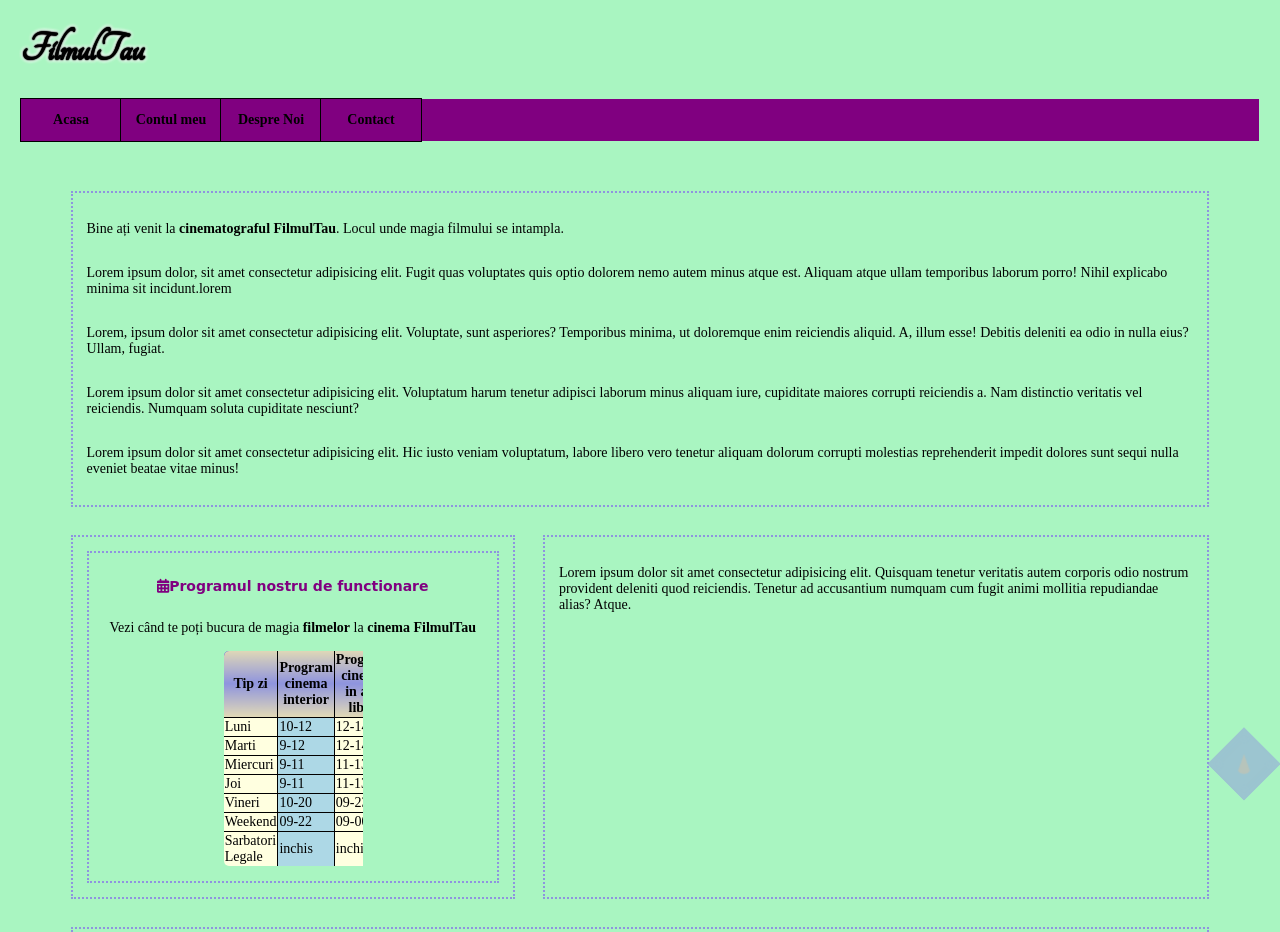
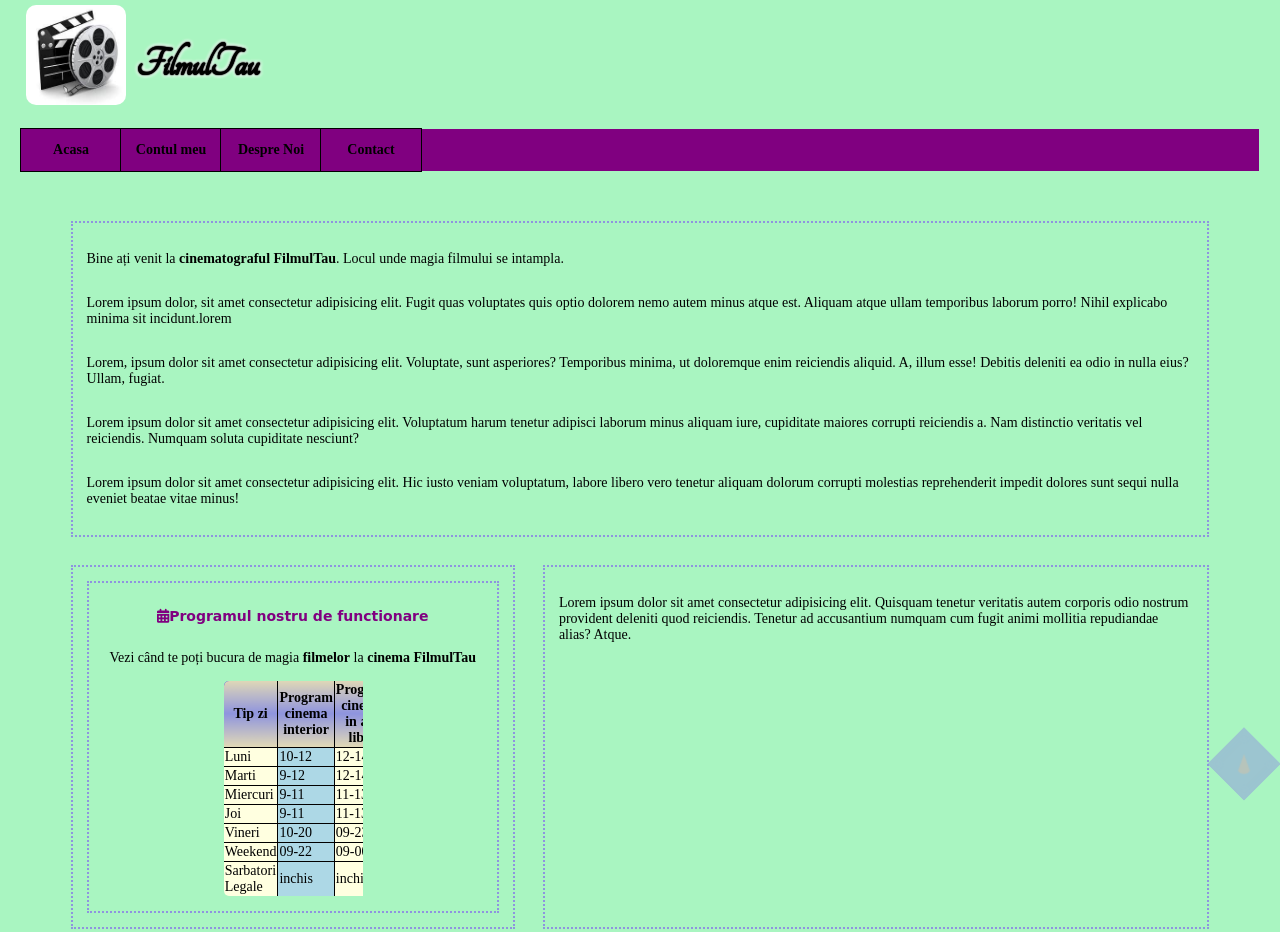
Before and after one commit to IonutAnghelina/FilmulTau.ro, a website: page index.html in a window 1280 px wide. Shown: the top 932 px of the page. Drawn offline with Linux system fonts and the light colour scheme; files whose address does not match are found by name; a web font is replaced by a local one.

Commit message:
Add files via upload

```diff
--- /dev/null
+++ b/css/headerStyle.css
@@ -0,0 +1,25 @@
+header
+{
+    padding: 5px;
+    display:flex;
+    flex-direction: row;
+
+}
+
+
+#sigla
+{
+
+    border-radius: 10px;
+    top: 10px;
+    left:10px;
+    right:10px;
+    width:100px;
+    height:100px;
+}
+
+
+#sigla+#homeLink
+{
+    margin:10px;
+}
--- a/index.html
+++ b/index.html
@@ -41,6 +41,7 @@
 	<link rel="stylesheet" href="C:\TW\font-awesome-4.7.0\css\font-awesome.min.css">
 	<script src="https://kit.fontawesome.com/adc7ec3556.js" crossorigin="anonymous"></script>
 	<link rel="stylesheet" href="https://fonts.googleapis.com/css?family=Trirong">
+	<link rel="stylesheet" href="./css/headerStyle.css">
 </head>
 
 
@@ -56,6 +57,7 @@
 
 				<a id="pageBeginning"></a>
 
+				<img src="./sigla.jpg" alt="sigla" id="sigla">
 				<a href="./index.html" id="homeLink"> <h1> <b>FilmulTau</b> </h1> </a>
 
 
@@ -241,12 +243,12 @@
 				</blockquote>
 
 
-				<q cite="https://www.pinterest.com/pin/855261785454935019/">
+				<blockquote cite="https://www.pinterest.com/pin/855261785454935019/">
 
 					<p class="quote"><i lang="en"><b>The cinema</b> is an explosion of my love for reality.</i></p>
 
 
-				</q>
+				</blockquote>
 
 
 				<hr class="hr" />
```
Also changed, not shown: sigla.jpg (added).
